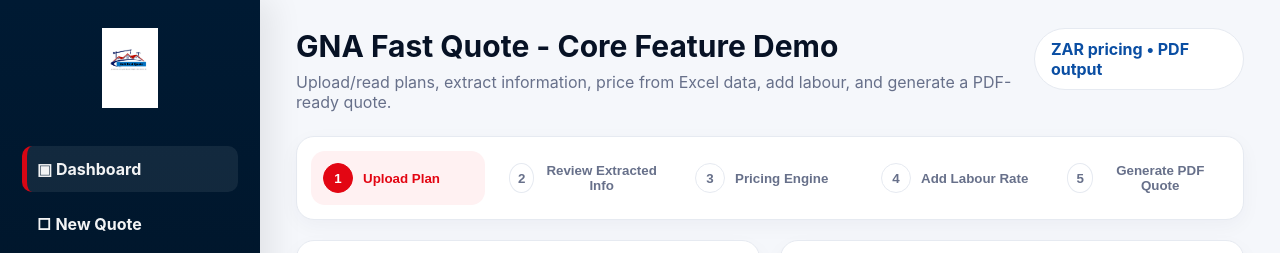
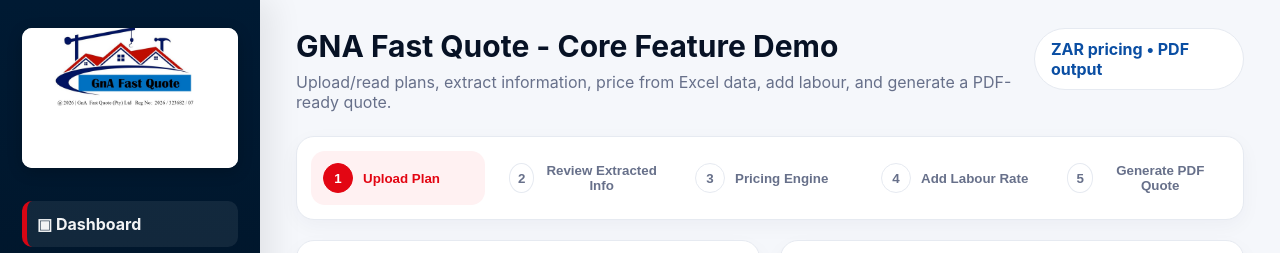
Before and after one commit to Lamulile/GNA-Fast-Quote-Demo, a plain HTML site: page index.html in a window 1280 px wide. Shown: the top 253 px of the page. Drawn offline with Linux system fonts and the light colour scheme.

Commit message:
Refactor brand and logo styles in CSS

```diff
--- a/styles.css
+++ b/styles.css
@@ -6,16 +6,18 @@
 
 /* --- NEW BRAND & LOGO CSS --- */
 .brand {
-    display: flex;
-    justify-content: center;
-    padding-bottom: 10px;
+    display: block;
+    margin-bottom: 5px;
 }
 .app-logo {
-    max-width: 100%;
-    height: auto;
-    max-height: 80px;
-    object-fit: contain;
+    width: 100%;
+    height: 140px; /* Sets a fixed height window */
+    object-fit: cover; /* Zooms in to fill the window, cropping out excess vertical white space */
+    object-position: center; /* Ensures the logo stays perfectly in the middle */
     display: block;
+    background-color: white;
+    border-radius: 10px; /* Softens the edges against the dark background */
+    box-shadow: 0 4px 15px rgba(0,0,0,0.2); /* Adds depth */
 }
 /* ---------------------------- */
 
```
